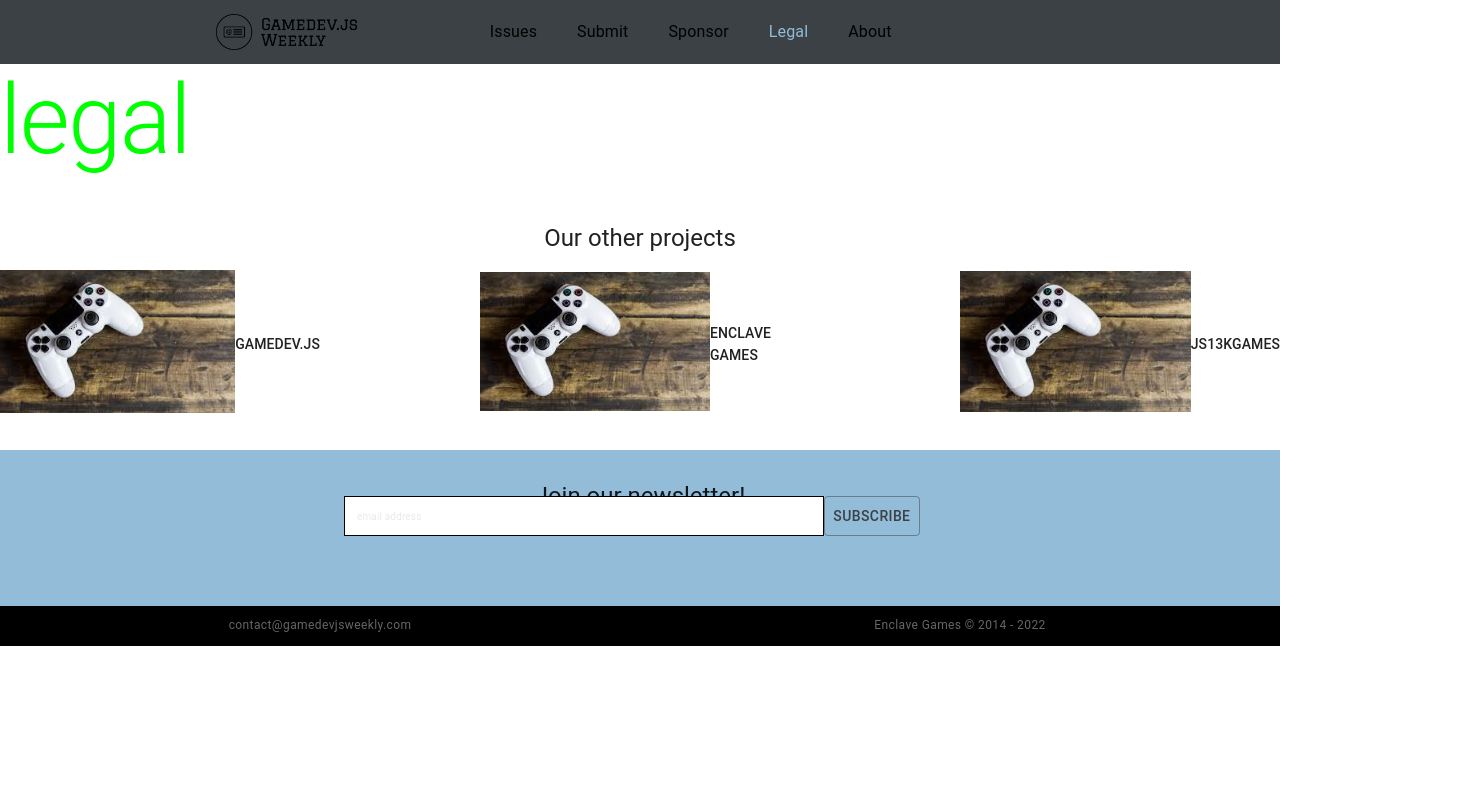
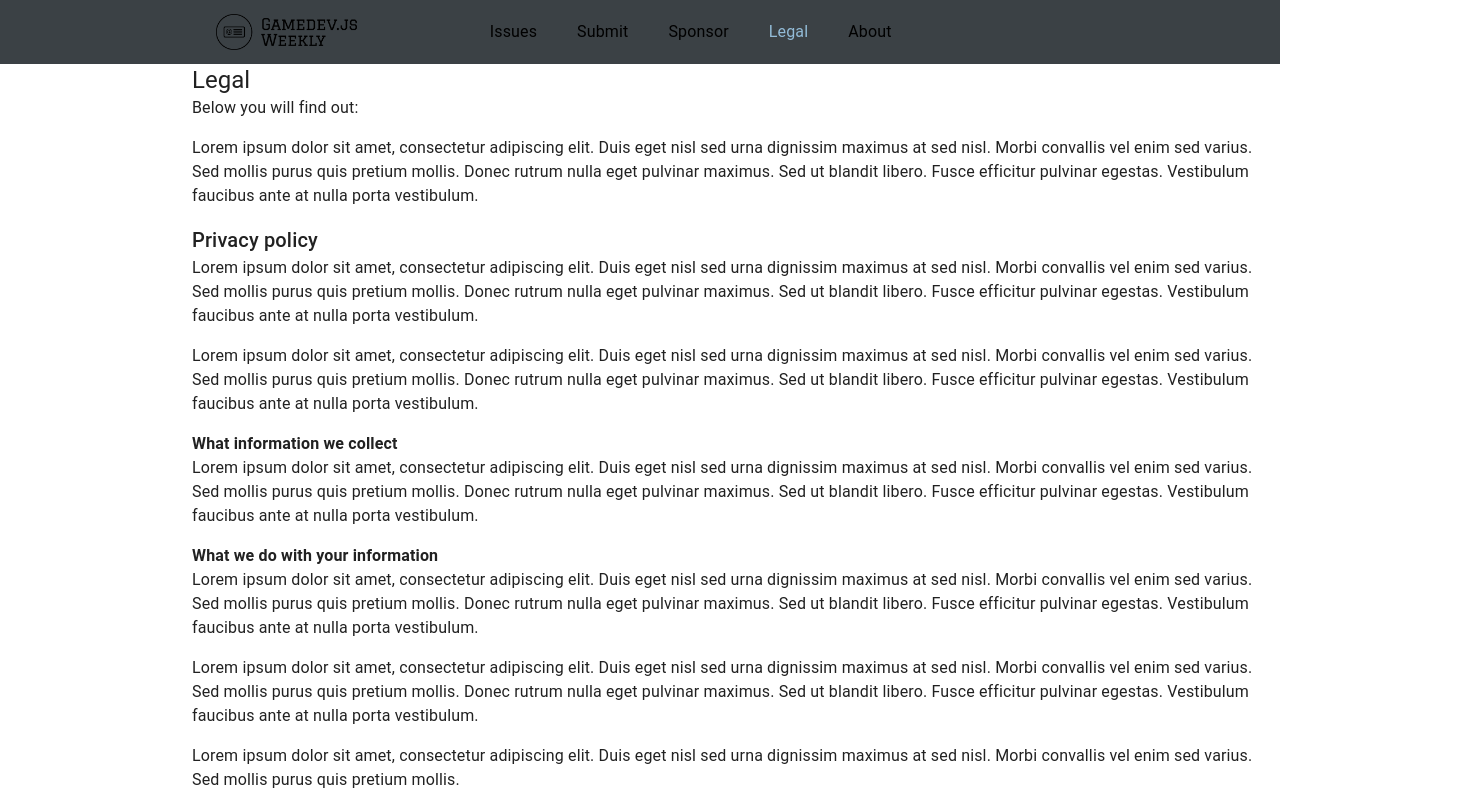
Before and after one commit to GamedevJS/Gamedev.js-Weekly, a Next.js app: page /legal in a window 1280 px wide. Shown: the top 800 px of the page, 1472 px wide, since content can reach past the window. Built offline with nearby package versions, Linux system fonts and the light colour scheme.

Commit message:
legal page - template

```diff
--- a/src/layouts/paragraphWrapper.tsx
+++ b/src/layouts/paragraphWrapper.tsx
@@ -26,31 +26,48 @@
 export interface WrapperProps {
     titlePage?: string;
     data: Array<DataProps>;
+    children?: React.ReactNode;
 }
 
 export interface DataProps {
-    title: string;
+    title?: string;
+    subtitle?: string;
     description1: string;
     description2?: string;
+    description3?: string;
 }
 
-const Wrapper = ({ data, titlePage }: WrapperProps) => {
+const Wrapper = ({ data, titlePage, children }: WrapperProps) => {
     const classes = useStyles();
 
     return (
         <Grid container className={classes.mainWrapper} rowSpacing={4}>
             <Grid item xs={10}>
-                {data?.map(({ title, description1, description2 }: DataProps) => (
+                {data?.map(({ title, description1, description2, description3, subtitle }: DataProps) => (
                     <Box key={title} mb={2}>
-                        <Typography
-                            className={clsx(classes.title, title === `${titlePage}` && classes.titleMargin)}
-                            variant={title === `${titlePage}` ? "h5" : "h6"}>
-                            {title}
-                        </Typography>
+                        {!!title && (
+                            <Typography
+                                className={clsx(classes.title, title === `${titlePage}` && classes.titleMargin)}
+                                variant={title === `${titlePage}` ? "h5" : "h6"}>
+                                {title}
+                            </Typography>
+                        )}
+
+                        {!!subtitle && (
+                            <Typography variant="body1" style={{ fontWeight: "bold" }}>
+                                {subtitle}
+                            </Typography>
+                        )}
                         <Typography variant={"body1"}>{description1}</Typography>
+                        {children}
                         {!!description2 && (
                             <Typography variant={"body1"} mt={2}>
                                 {description2}
+                            </Typography>
+                        )}
+                        {!!description3 && (
+                            <Typography variant={"body1"} mt={2}>
+                                {description3}
                             </Typography>
                         )}
                     </Box>
--- a/src/pages/legal.tsx
+++ b/src/pages/legal.tsx
@@ -3,6 +3,7 @@
 import { makeStyles } from "@mui/styles";
 import { Typography } from "@mui/material";
 import { Theme } from "@mui/system";
+import Wrapper from "../layouts/paragraphWrapper";
 
 const useStyles = makeStyles((theme: Theme) => ({
     title: {
@@ -10,6 +11,64 @@
         letterSpacing: theme.spacing(1),
     },
 }));
+
+const legalInfo = [
+    {
+        title: "Legal",
+        description1: "Below you will find out:",
+        description2:
+            "Lorem ipsum dolor sit amet, consectetur adipiscing elit. Duis eget nisl sed urna dignissim maximus at sed nisl. Morbi convallis vel enim sed varius. Sed mollis purus quis pretium mollis. Donec rutrum nulla eget pulvinar maximus. Sed ut blandit libero. Fusce efficitur pulvinar egestas. Vestibulum faucibus ante at nulla porta vestibulum.",
+    },
+    {
+        title: "Privacy policy",
+        description1:
+            "Lorem ipsum dolor sit amet, consectetur adipiscing elit. Duis eget nisl sed urna dignissim maximus at sed nisl. Morbi convallis vel enim sed varius. Sed mollis purus quis pretium mollis. Donec rutrum nulla eget pulvinar maximus. Sed ut blandit libero. Fusce efficitur pulvinar egestas. Vestibulum faucibus ante at nulla porta vestibulum.",
+        description2:
+            "Lorem ipsum dolor sit amet, consectetur adipiscing elit. Duis eget nisl sed urna dignissim maximus at sed nisl. Morbi convallis vel enim sed varius. Sed mollis purus quis pretium mollis. Donec rutrum nulla eget pulvinar maximus. Sed ut blandit libero. Fusce efficitur pulvinar egestas. Vestibulum faucibus ante at nulla porta vestibulum.",
+    },
+    {
+        subtitle: "What information we collect",
+        description1:
+            "Lorem ipsum dolor sit amet, consectetur adipiscing elit. Duis eget nisl sed urna dignissim maximus at sed nisl. Morbi convallis vel enim sed varius. Sed mollis purus quis pretium mollis. Donec rutrum nulla eget pulvinar maximus. Sed ut blandit libero. Fusce efficitur pulvinar egestas. Vestibulum faucibus ante at nulla porta vestibulum.",
+    },
+    {
+        subtitle: "What we do with your information",
+        description1:
+            "Lorem ipsum dolor sit amet, consectetur adipiscing elit. Duis eget nisl sed urna dignissim maximus at sed nisl. Morbi convallis vel enim sed varius. Sed mollis purus quis pretium mollis. Donec rutrum nulla eget pulvinar maximus. Sed ut blandit libero. Fusce efficitur pulvinar egestas. Vestibulum faucibus ante at nulla porta vestibulum.",
+        description2:
+            "Lorem ipsum dolor sit amet, consectetur adipiscing elit. Duis eget nisl sed urna dignissim maximus at sed nisl. Morbi convallis vel enim sed varius. Sed mollis purus quis pretium mollis. Donec rutrum nulla eget pulvinar maximus. Sed ut blandit libero. Fusce efficitur pulvinar egestas. Vestibulum faucibus ante at nulla porta vestibulum.",
+        description3:
+            "Lorem ipsum dolor sit amet, consectetur adipiscing elit. Duis eget nisl sed urna dignissim maximus at sed nisl. Morbi convallis vel enim sed varius. Sed mollis purus quis pretium mollis. ",
+    },
+    {
+        title: "Anti-spam protection",
+        description1:
+            "Lorem ipsum dolor sit amet, consectetur adipiscing elit. Duis eget nisl sed urna dignissim maximus at sed nisl. Morbi convallis vel enim sed varius. Sed mollis purus quis pretium mollis. Donec rutrum nulla eget pulvinar maximus. Sed ut blandit libero. Fusce efficitur pulvinar egestas. Vestibulum faucibus ante at nulla porta vestibulum.",
+        description2:
+            "Lorem ipsum dolor sit amet, consectetur adipiscing elit. Duis eget nisl sed urna dignissim maximus at sed nisl. Morbi convallis vel enim sed varius. Sed mollis purus quis pretium mollis. Donec rutrum nulla eget pulvinar maximus. Sed ut blandit libero. Fusce efficitur pulvinar egestas. Vestibulum faucibus ante at nulla porta vestibulum.",
+    },
+    {
+        title: "Terms of service",
+        description1:
+            "Lorem ipsum dolor sit amet, consectetur adipiscing elit. Duis eget nisl sed urna dignissim maximus at sed nisl. Morbi convallis vel enim sed varius. Sed mollis purus quis pretium mollis. Donec rutrum nulla eget pulvinar maximus. Sed ut blandit libero. Fusce efficitur pulvinar egestas. Vestibulum faucibus ante at nulla porta vestibulum.",
+    },
+    {
+        title: "GDPR policies and compliance notices",
+        description1:
+            "Lorem ipsum dolor sit amet, consectetur adipiscing elit. Duis eget nisl sed urna dignissim maximus at sed nisl. Morbi convallis vel enim sed varius. Sed mollis purus quis pretium mollis. Donec rutrum nulla eget pulvinar maximus. Sed ut blandit libero. Fusce efficitur pulvinar egestas. Vestibulum faucibus ante at nulla porta vestibulum.",
+        description2: "Lorem ipsum dolor sit amet, consectetur adipiscing elit. ",
+    },
+    {
+        subtitle: "What is 'personally identifiable information'",
+        description1:
+            "Lorem ipsum dolor sit amet, consectetur adipiscing elit. Duis eget nisl sed urna dignissim maximus at sed nisl. Morbi convallis vel enim sed varius. Sed mollis purus quis pretium mollis. Donec rutrum nulla eget pulvinar maximus. Sed ut blandit libero. Fusce efficitur pulvinar egestas. Vestibulum faucibus ante at nulla porta vestibulum.",
+    },
+    {
+        subtitle: "What personally identifiable information do we hold",
+        description1:
+            "Lorem ipsum dolor sit amet, consectetur adipiscing elit. Duis eget nisl sed urna dignissim maximus at sed nisl. Morbi convallis vel enim sed varius. Sed mollis purus quis pretium mollis. Donec rutrum nulla eget pulvinar maximus. Sed ut blandit libero. Fusce efficitur pulvinar egestas. Vestibulum faucibus ante at nulla porta vestibulum.",
+    },
+];
 
 const Legal: NextPage = () => {
     const classes = useStyles();
@@ -21,9 +80,8 @@
                 <meta name="description" content="Generated by create next app" />
                 <link rel="icon" href="/favicon.ico" />
             </Head>
-            <Typography className={classes.title} variant={"h1"}>
-                legal
-            </Typography>
+
+            <Wrapper data={legalInfo} titlePage="Legal" />
         </>
     );
 };
```
Also changed, not shown: src/pages/about.tsx (+7 -0 lines).
